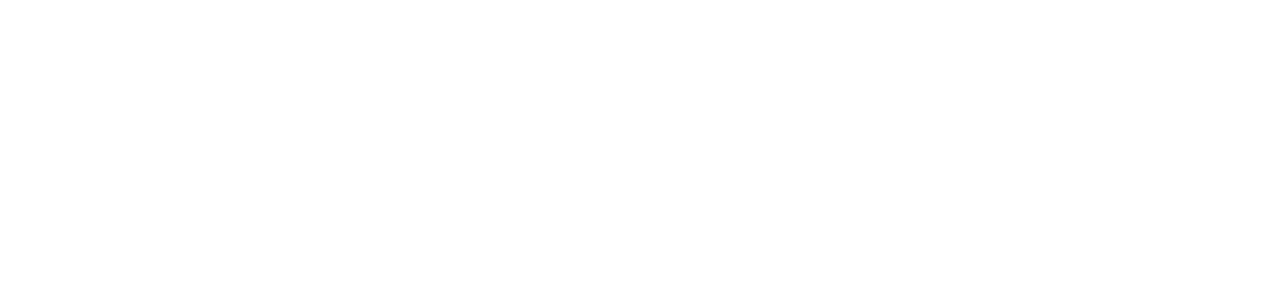
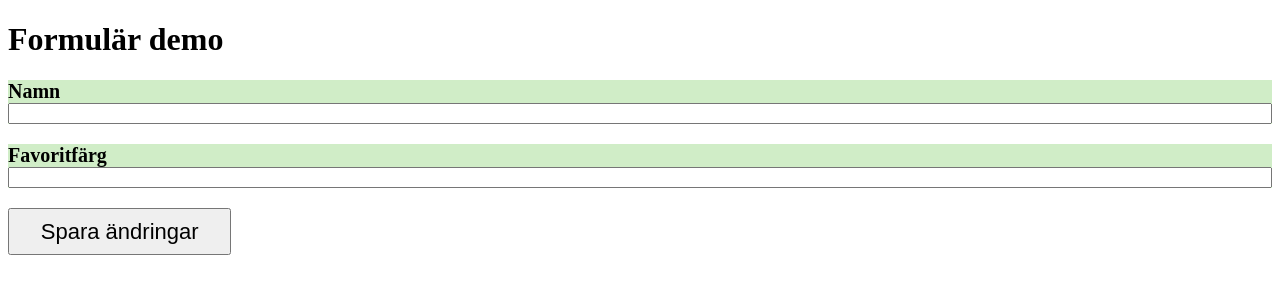
Before and after one commit to folkuni-f22-react/05-forms, a React (Vite) app: page / in a window 1280 px wide. Shown: the top 300 px of the page. Built offline with nearby package versions, Linux system fonts and the light colour scheme.

Commit message:
Basic layout

```diff
--- a/src/App.jsx
+++ b/src/App.jsx
@@ -1,12 +1,19 @@
 import { useState } from 'react'
 import './App.css'
+import UserProfile from './components/UserProfile.jsx'
 
 function App() {
 	const [count, setCount] = useState(0)
 
+	// Uppgift:
+	// visa ett formulär "user profile"
+	// - namn
+	// - hemstad
+	// - favoritfärg
 	return (
 		<div className="App">
-
+			<h1> Formulär demo </h1>
+			<UserProfile />
 		</div>
 	)
 }
--- /dev/null
+++ b/src/components/UserProfile.css
@@ -0,0 +1,22 @@
+.user-profile {
+	font-size: 125%;
+	/* display: flex; */
+	/* flex-direction: column; */
+}
+
+.field-group {
+	display: flex;
+	flex-direction: column;
+	margin-bottom: 1em;
+	/* border: 1px solid rgb(96, 113, 91); */
+	background-color: rgb(208, 237, 199);
+}
+
+label {
+	font-weight: bold;
+}
+
+button {
+	font-size: 110%;
+	padding: 0.4em 1.4em;
+}
--- /dev/null
+++ b/src/components/UserProfile.jsx
@@ -0,0 +1,28 @@
+import './UserProfile.css'
+
+const UserProfile = () => {
+
+
+	const handleSubmit = event => {
+		event.preventDefault()
+	}
+
+	return (
+		<form className="user-profile">
+
+			<div className="field-group">
+			<label> Namn </label>
+			<input type="text" />
+			</div>
+
+			<div className="field-group">
+			<label> Favoritfärg </label>
+			<input type="text" />
+			</div>
+
+			<button type="submit" onClick={handleSubmit}> Spara ändringar </button>
+		</form>
+	)
+}
+
+export default UserProfile
```
